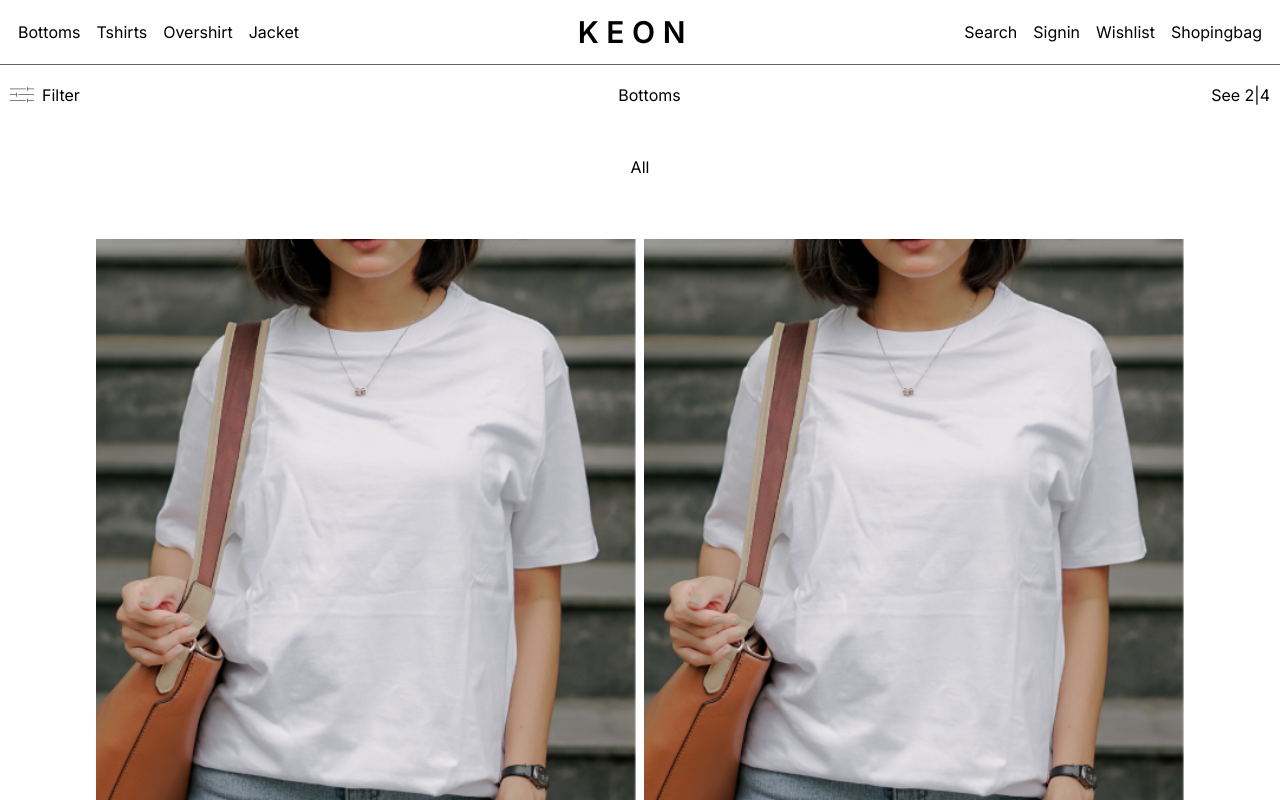
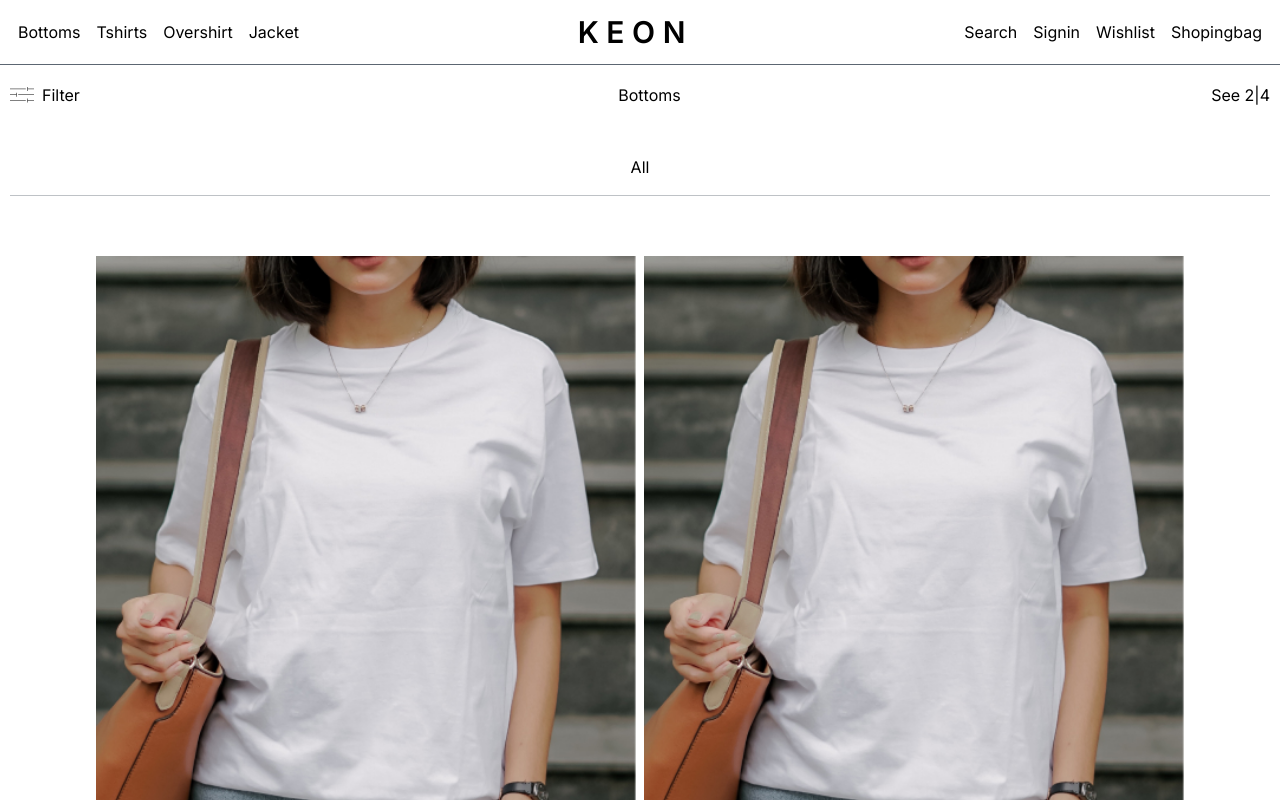
Before and after one commit to GaneshNawghare/keon_frontend, a Next.js app: page /in/Bottoms in a window 1280 px wide. Shown: the top 800 px of the page. Built offline with nearby package versions, Linux system fonts and the light colour scheme.

Commit message:
horizontal line added in category page

```diff
--- a/app/in/[category]/page.js
+++ b/app/in/[category]/page.js
@@ -53,14 +53,17 @@ export default function Category({ params }) {
 
         {
           categoryData.length > 0 ? (
+            <>
             <div className="flex justify-center">
-              <a className="mx-2, mt-10">All</a>
+              <a className="mx-2, mt-10 mb-4">All</a>
               {
                 categoryData[0]?.child_categories?.map((ele) => (
                   <a className="mx-2 mt-10">{ele.name}</a>
                 ))
               }
             </div>
+            <div className="w-full h-[1px] bg-[#5C6672] bg-opacity-40"></div>
+             </>
           ) : (
             <p>Loading...</p>
           )
```
